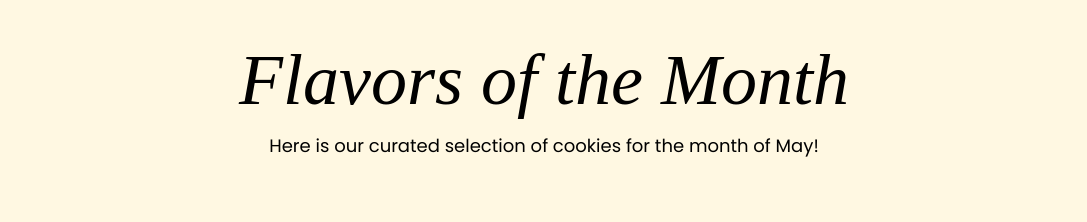
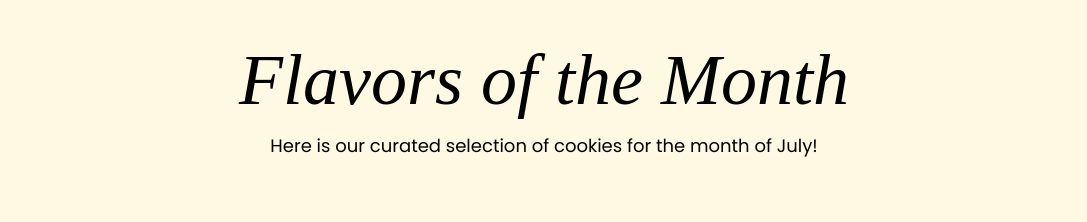
Before and after one commit to MohanCodes/baked-with-blessings, a Next.js app: page / in a window 1280 px wide. Shown: the part 820-1042 px from the top of the page, without its empty margins (96-1183 px from the left). Built offline with nearby package versions, Linux system fonts and the light colour scheme.

Commit message:
Update CookieCards.tsx

```diff
--- a/components/CookieCards.tsx
+++ b/components/CookieCards.tsx
@@ -126,7 +126,7 @@ export default function CookieCard() {
             <div id="flavors-of-the-month" className="bg-[#FFF8E2] rounded-lg p-8 md:m-8 flex flex-col items-center z-20">
                 <h2 className="text-5xl md:text-7xl italic mb-4 text-center">Flavors of the Month</h2>
                 <p className="text-center text-lg mb-18">
-                    Here is our curated selection of cookies for the month of May!
+                    Here is our curated selection of cookies for the month of July!
                 </p>
                 <div className='space-y-12'>
                     {cookiesData.map((cookie: Cookie, index: number) => (
```
